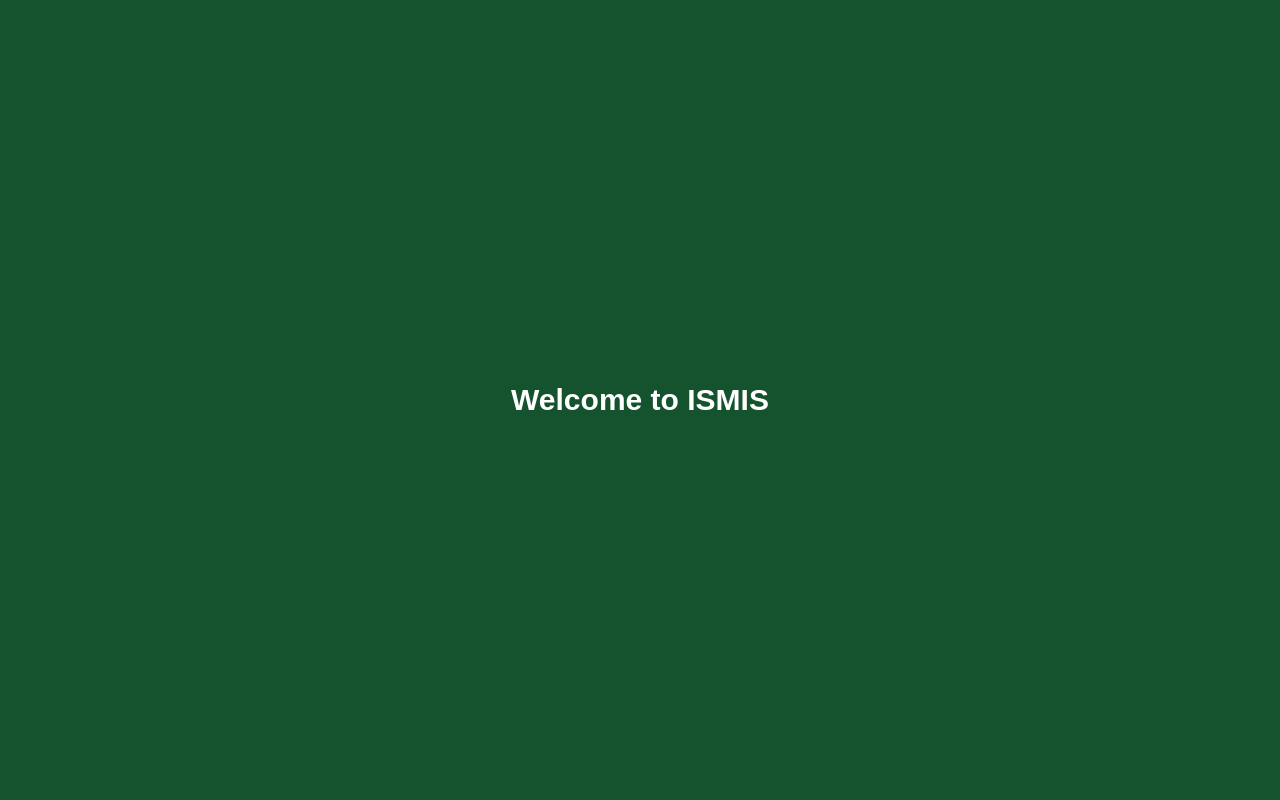
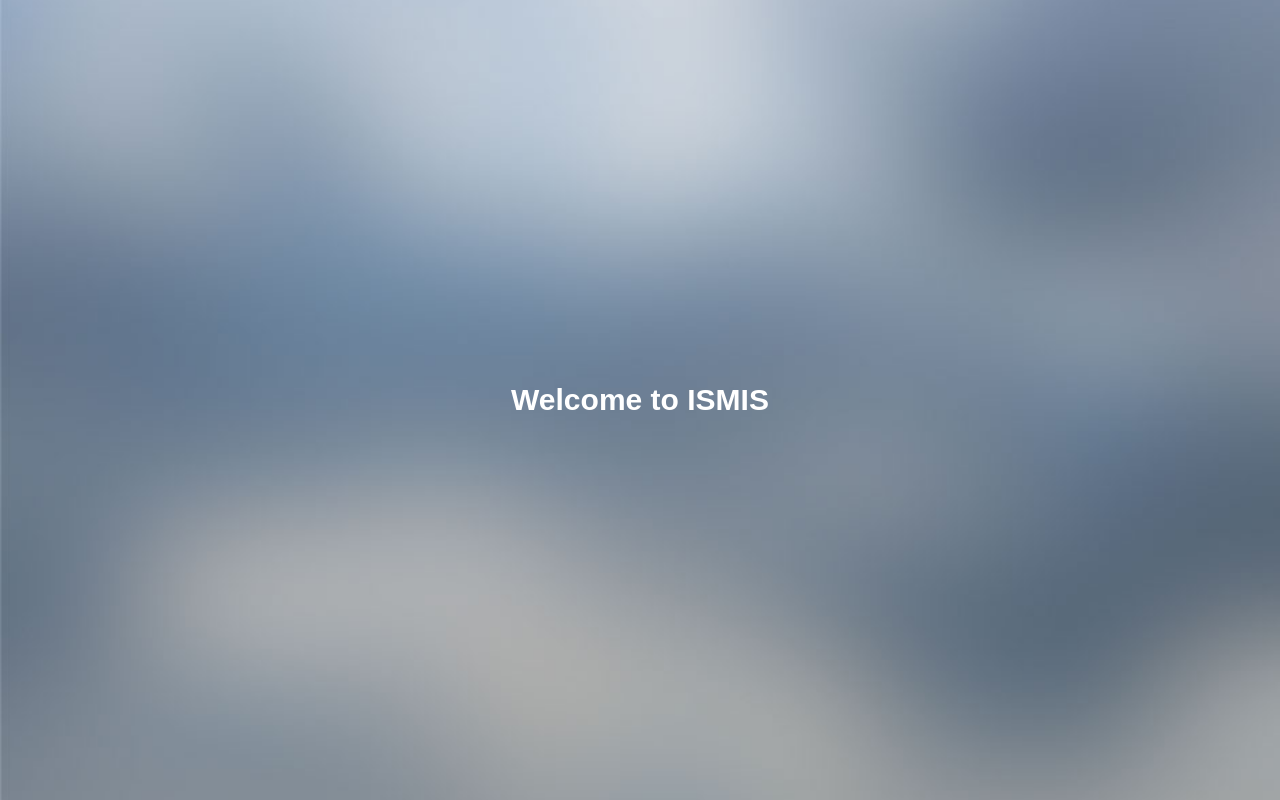
Before and after one commit to Franzzuuu/ismis-clone, a Next.js app: page / in a window 1280 px wide. Built offline with nearby package versions, Linux system fonts and the light colour scheme.

Commit message:
Added Background

```diff
--- a/src/app/layout.js
+++ b/src/app/layout.js
@@ -12,8 +12,8 @@ const geistMono = Geist_Mono({
 });
 
 export const metadata = {
-  title: "Create Next App",
-  description: "Generated by create next app",
+  title: "ISMIS Clone",
+  description: "For Thesis Purposes",
 };
 
 export default function RootLayout({ children }) {
--- a/src/app/page.js
+++ b/src/app/page.js
@@ -1,11 +1,14 @@
 export default function Home() {
   return (
-    <div className="flex min-h-screen items-center justify-center bg-green-900 text-white text-3xl font-bold">
-
-
+    <div
+      className="flex min-h-screen items-center justify-center text-white text-3xl font-bold"
+      style={{
+        backgroundImage: 'url(/ismisbg.jpg)',
+        backgroundSize: 'cover',
+        backgroundPosition: 'center',
+      }}
+    >
       Welcome to ISMIS
-
-
     </div>
   );
 }
```
Also changed, not shown: public/ismisbg.jpg (added).
